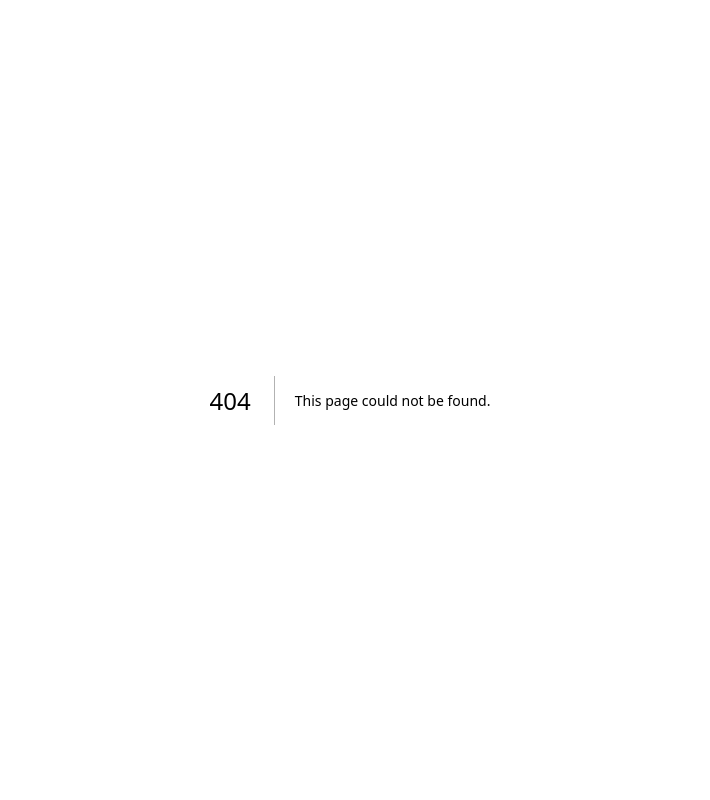
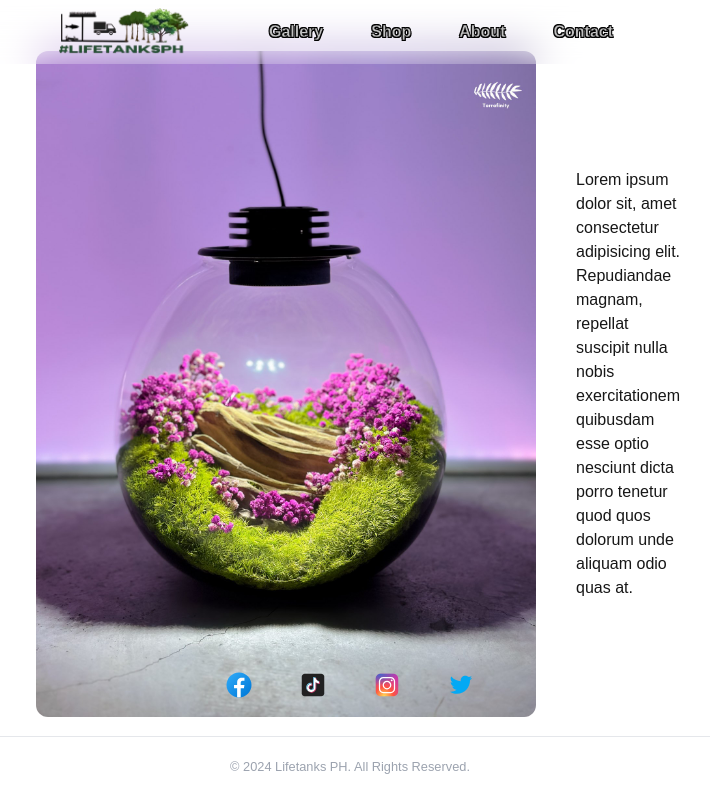
Before and after one commit to clavelian/lifetank, a Next.js app in the folder lt/: page /shop/wildflower in a window 1280 px wide. Before the commit this address had no page. Shown: the whole page, without its empty margins (290-1000 px from the left). Built offline with nearby package versions, Linux system fonts and the light colour scheme.

Commit message:
add: page for each items in shop (wildflower)

```diff
--- /dev/null
+++ b/lt/app/shop/wildflower/page.tsx
@@ -0,0 +1,34 @@
+import ResponsiveNavbar from "@/app/components/navbar/navbar";
+import ResponsiveFooter from "@/app/components/footer/footer";
+import Image from "next/image";
+import wildFlower from "@/public/1.jpg";
+
+const wFlower = () => {
+  return (
+    <>
+      <nav>
+        <ResponsiveNavbar />
+      </nav>
+      <main className="h-[80vh] w-full flex items-center justify-center">
+        <Image
+          src={wildFlower}
+          alt="wildflower"
+          height={500}
+          width={500}
+          className="rounded-xl"
+        />
+        <p className="flex w-32 p-10">
+          Lorem ipsum dolor sit, amet consectetur adipisicing elit. Repudiandae
+          magnam, repellat suscipit nulla nobis exercitationem quibusdam esse
+          optio nesciunt dicta porro tenetur quod quos dolorum unde aliquam odio
+          quas at.
+        </p>
+      </main>
+      <footer>
+        <ResponsiveFooter />
+      </footer>
+    </>
+  );
+};
+
+export default wFlower;
```
Also changed, not shown: lt/app/shop/page.tsx (+7 -9 lines).
